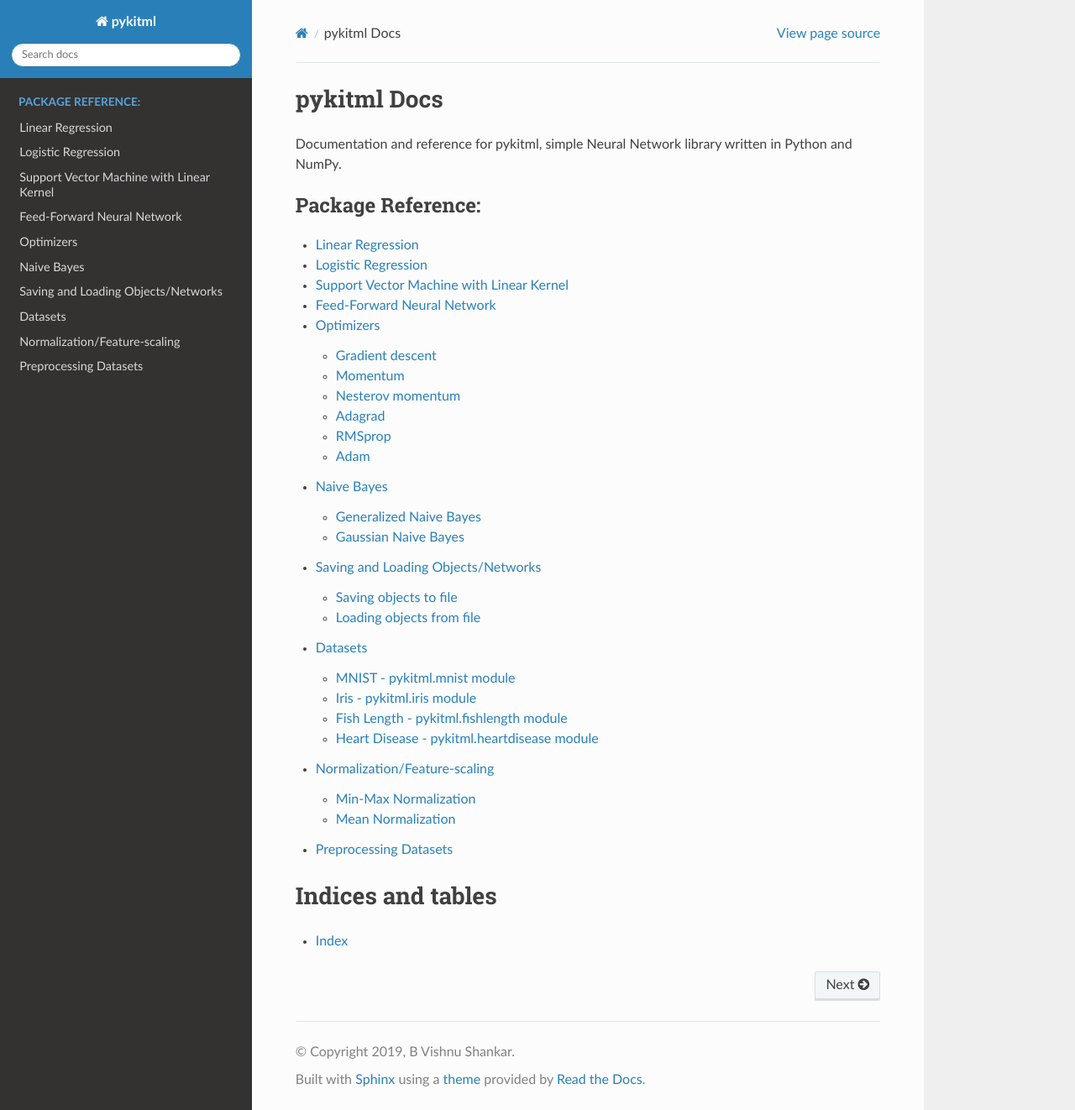
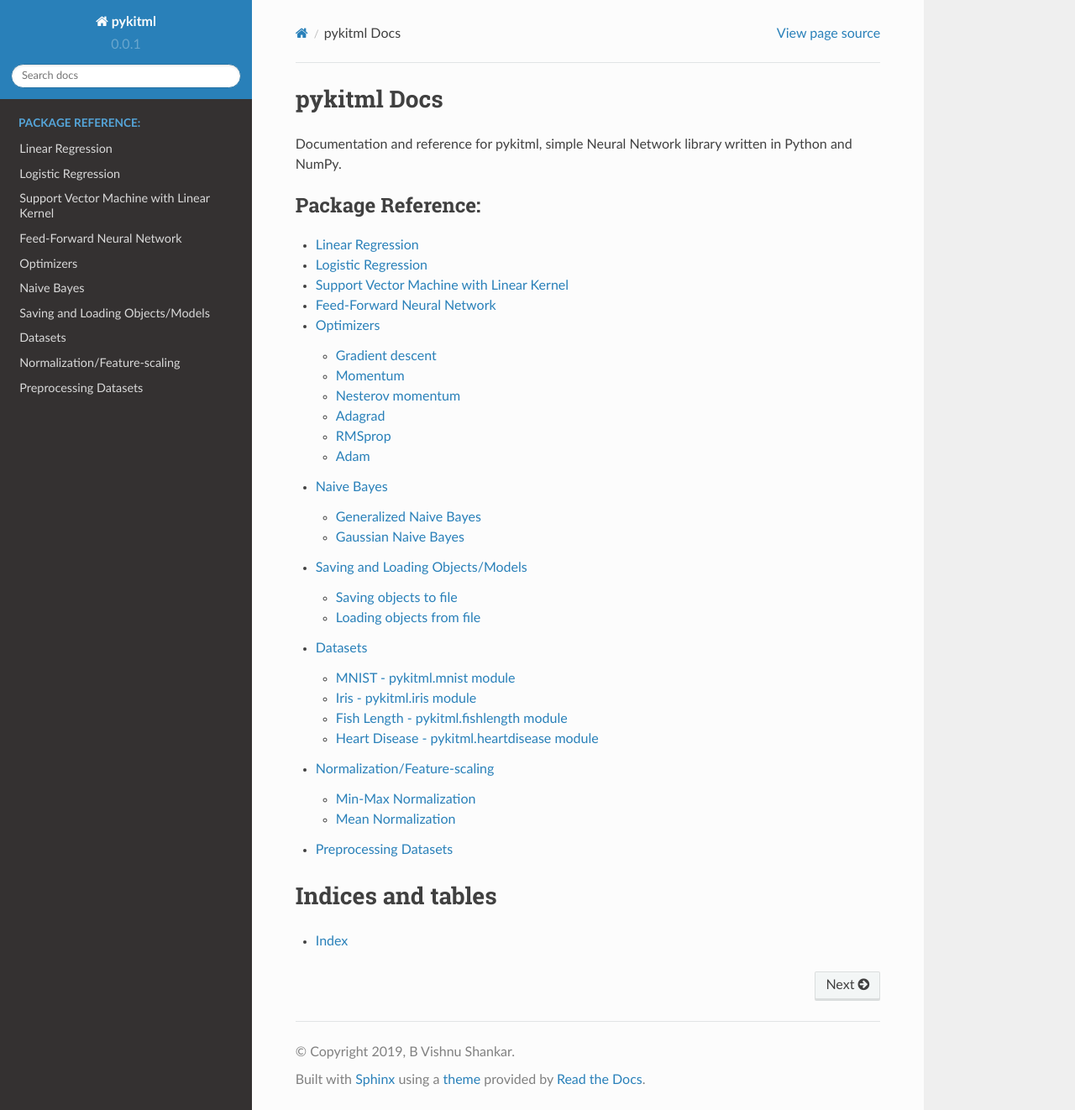
Before and after one commit to RainingComputers/pykitml, a Sphinx documentation site: the page built from docs/index.rst, in a window 1280 px wide and 1322 px high. Shown: the whole window at 84% size. Built offline with Sphinx 7.4.7 and the Read the Docs theme 2.0.0, drawn with Linux system fonts in a browser that asks for light colours.

Commit message:
Fixed typos

```diff
--- a/docs/SavingAndLoading.rst
+++ b/docs/SavingAndLoading.rst
@@ -1,5 +1,5 @@
-Saving and Loading Objects/Networks
-===================================
+Saving and Loading Objects/Models
+=================================
 
 Saving objects to file
 ----------------------
--- a/docs/conf.py
+++ b/docs/conf.py
@@ -24,9 +24,9 @@
 author = 'B Vishnu Shankar'
 
 # The short X.Y version
-version = ''
+version = '0.0.1'
 # The full version, including alpha/beta/rc tags
-release = ''
+release = '0.0.1'
 
 
 # -- General configuration ---------------------------------------------------
@@ -153,7 +153,7 @@
 #  dir menu entry, description, category)
 texinfo_documents = [
     (master_doc, 'pykitml', 'pykitml Documentation',
-     author, 'pykitml', 'One line description of project.',
+     author, 'pykitml', 'Machine learninh library written in Python and NumPy.',
      'Miscellaneous'),
 ]
 
```
Also changed, not shown: 3 other files.
